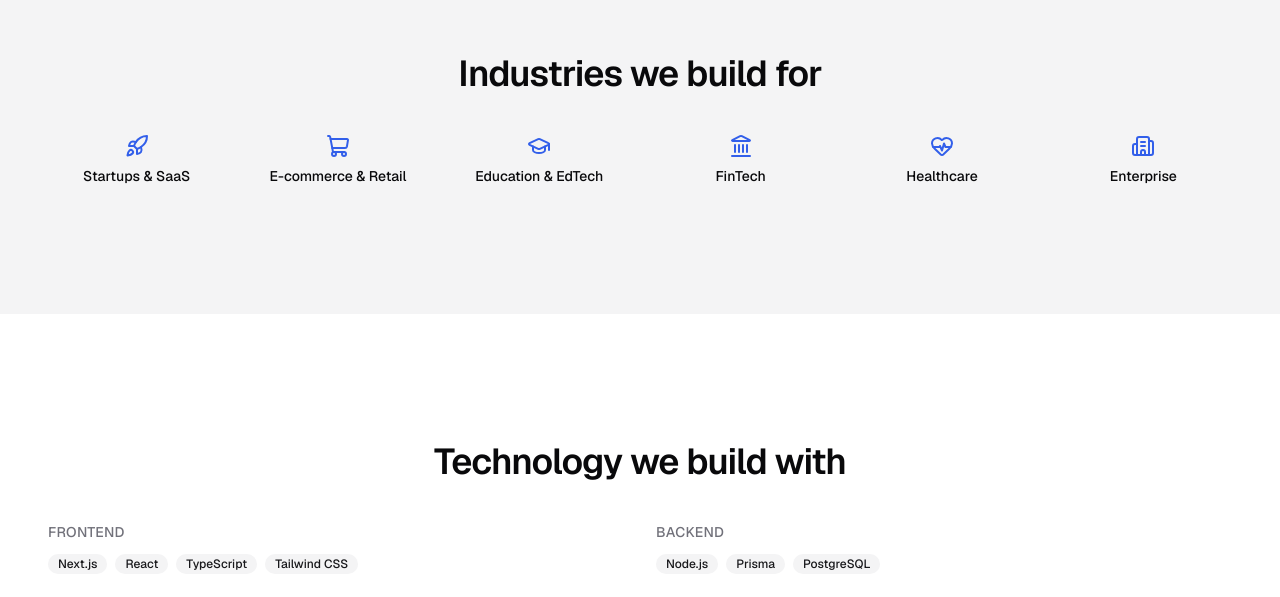
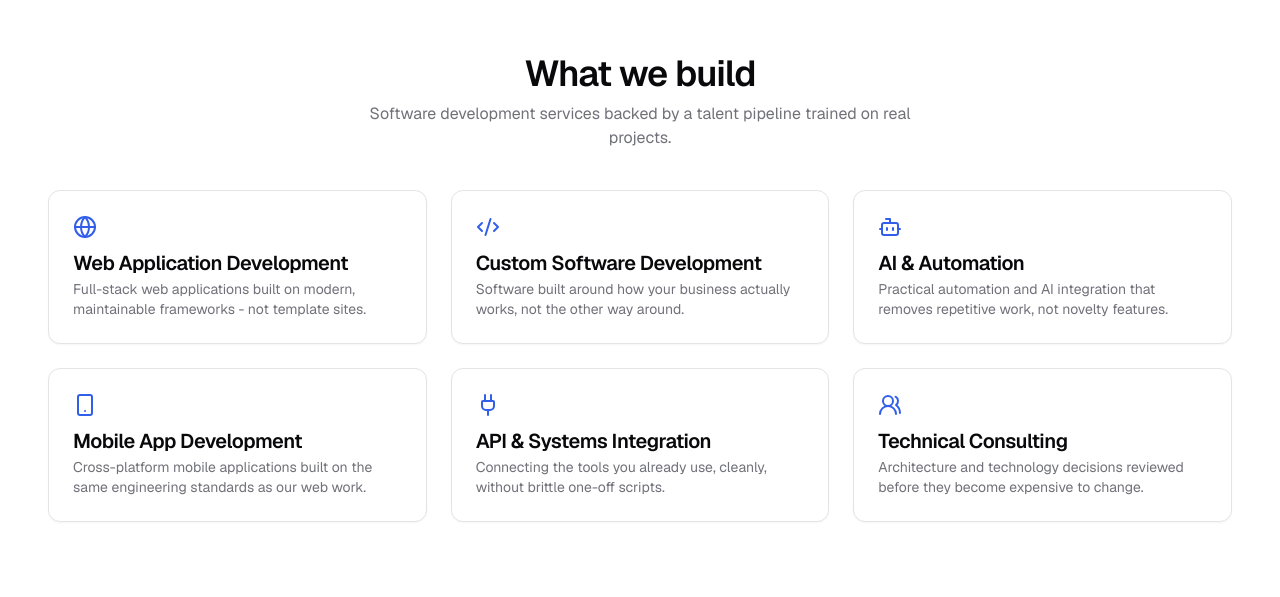
Before and after one commit to Abhijeet096/Stively-web, a Next.js app: page /services in a window 1280 px wide. Shown: the part 703-1300 px from the top of the page. Built offline with nearby package versions, Linux system fonts and the light colour scheme; no server answers.

Commit message:
Build Services page

```diff
--- /dev/null
+++ b/src/components/sections/services-grid.tsx
@@ -0,0 +1,83 @@
+import { Code2, Globe, Bot, Smartphone, Plug, Users2 } from "lucide-react";
+import type { LucideIcon } from "lucide-react";
+
+import { Section } from "@/components/shared/section";
+import { Container } from "@/components/shared/container";
+import { Card, CardHeader, CardTitle, CardDescription } from "@/components/ui/card";
+
+interface ServiceOffering {
+  icon: LucideIcon;
+  title: string;
+  description: string;
+}
+
+const SERVICES: ServiceOffering[] = [
+  {
+    icon: Globe,
+    title: "Web Application Development",
+    description:
+      "Full-stack web applications built on modern, maintainable frameworks - not template sites.",
+  },
+  {
+    icon: Code2,
+    title: "Custom Software Development",
+    description:
+      "Software built around how your business actually works, not the other way around.",
+  },
+  {
+    icon: Bot,
+    title: "AI & Automation",
+    description:
+      "Practical automation and AI integration that removes repetitive work, not novelty features.",
+  },
+  {
+    icon: Smartphone,
+    title: "Mobile App Development",
+    description:
+      "Cross-platform mobile applications built on the same engineering standards as our web work.",
+  },
+  {
+    icon: Plug,
+    title: "API & Systems Integration",
+    description: "Connecting the tools you already use, cleanly, without brittle one-off scripts.",
+  },
+  {
+    icon: Users2,
+    title: "Technical Consulting",
+    description:
+      "Architecture and technology decisions reviewed before they become expensive to change.",
+  },
+];
+
+/**
+ * Describes offering categories and capability, not completed projects -
+ * deliberately no client names, project counts, or case studies here (none
+ * exist yet to show honestly). See the implementation plan for this page.
+ */
+function ServicesGrid() {
+  return (
+    <Section background="default">
+      <Container className="flex flex-col gap-10">
+        <div className="flex flex-col items-center gap-2 text-center">
+          <h2 className="text-3xl font-semibold tracking-tight md:text-4xl">What we build</h2>
+          <p className="text-muted-foreground max-w-xl">
+            Software development services backed by a talent pipeline trained on real projects.
+          </p>
+        </div>
+        <div className="grid gap-6 sm:grid-cols-2 lg:grid-cols-3">
+          {SERVICES.map((service) => (
+            <Card key={service.title}>
+              <CardHeader>
+                <service.icon className="text-primary mb-2 size-6" aria-hidden="true" />
+                <CardTitle>{service.title}</CardTitle>
+                <CardDescription>{service.description}</CardDescription>
+              </CardHeader>
+            </Card>
+          ))}
+        </div>
+      </Container>
+    </Section>
+  );
+}
+
+export { ServicesGrid };
```
